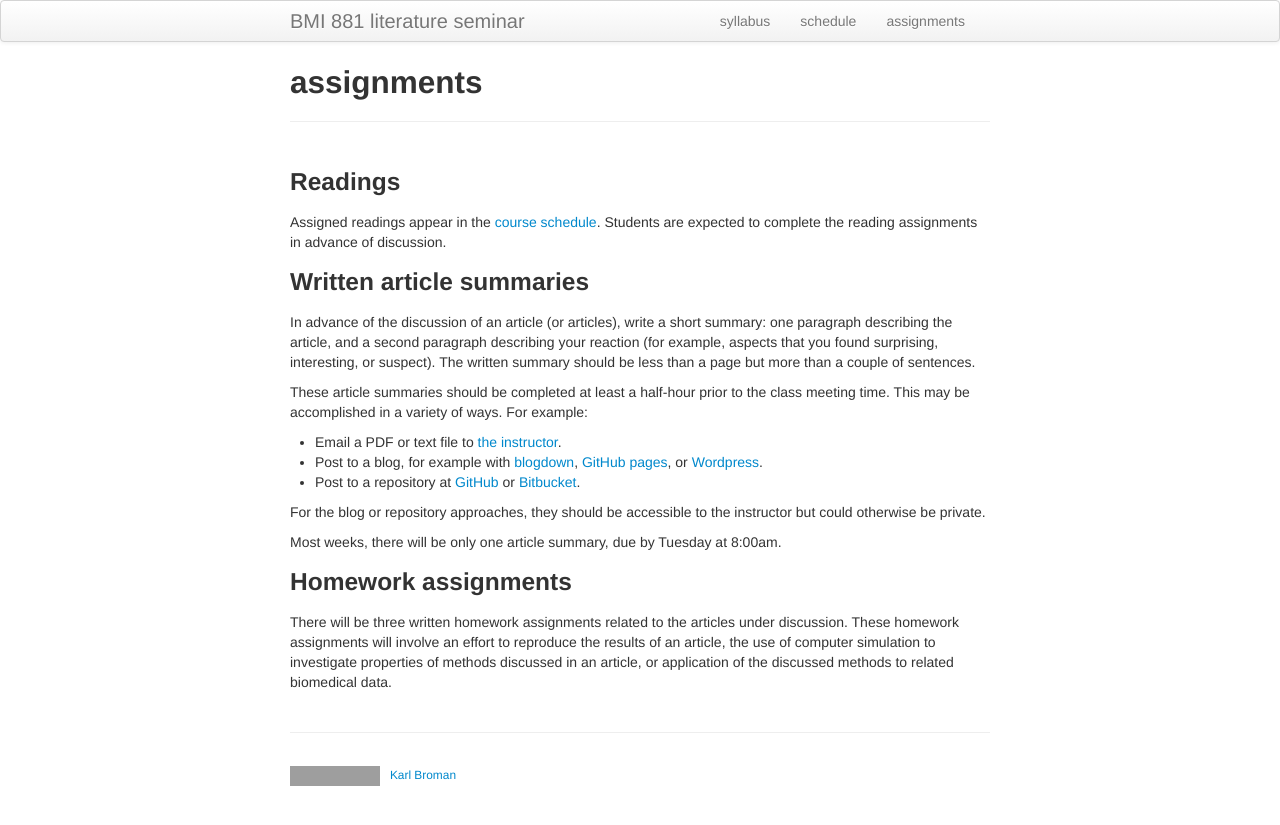
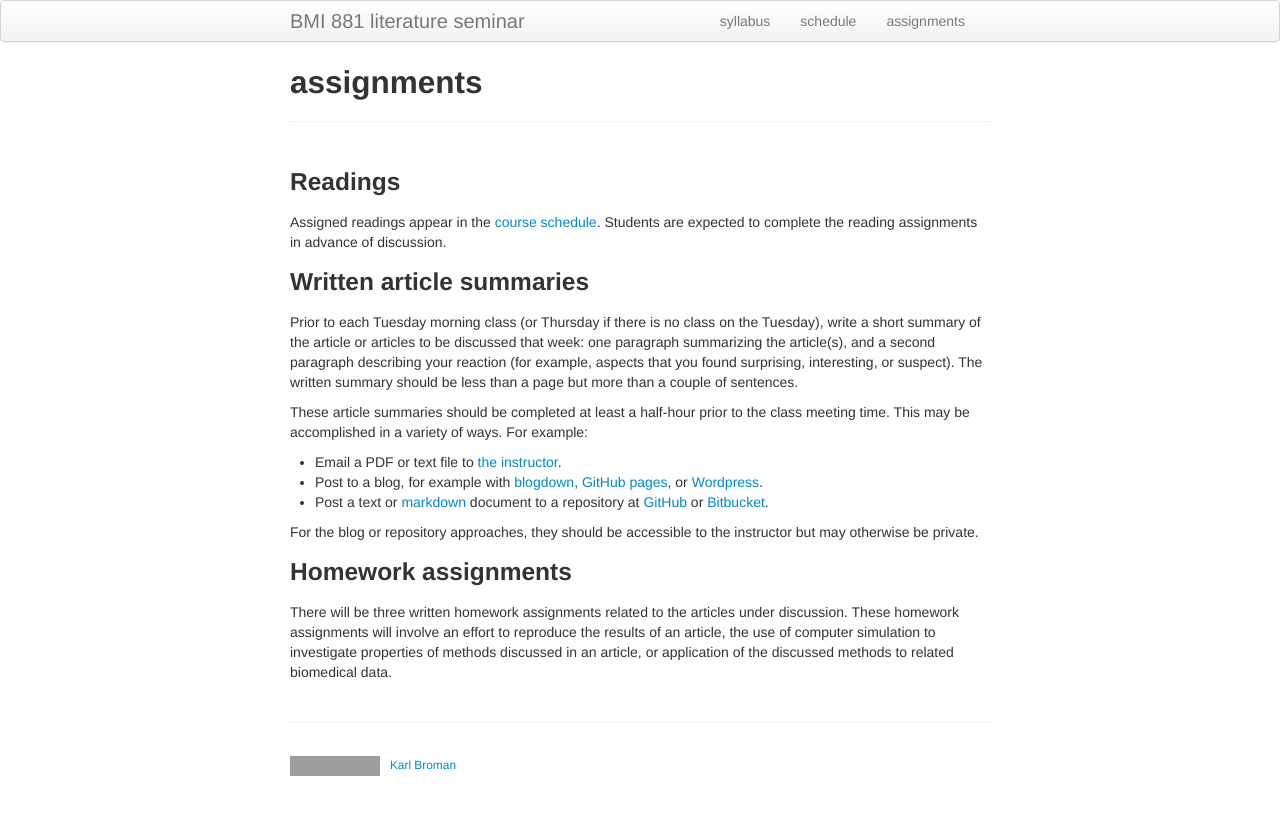
Before and after one commit to kbroman/BMI881_fall2022, a Jekyll site: the page built from assignments.md, in a window 1280 px wide. Shown: the top 825 px of the page. Built offline with Jekyll 4.4.1, drawn with Linux system fonts in a browser that asks for light colours; grey boxes are pictures that could not be loaded.

Commit message:
revise description of written summaries

```diff
--- a/assignments.md
+++ b/assignments.md
@@ -12,11 +12,12 @@ of discussion.
 
 ### Written article summaries
 
-In advance of the discussion of an article (or articles), write a
-short summary: one paragraph describing the article, and a second
-paragraph describing your reaction (for example, aspects that you
-found surprising, interesting, or suspect). The written summary should
-be less than a page but more than a couple of sentences.
+Prior to each Tuesday morning class (or Thursday if there is no class
+on the Tuesday), write a short summary of the article or articles to
+be discussed that week: one paragraph summarizing the article(s), and
+a second paragraph describing your reaction (for example, aspects that
+you found surprising, interesting, or suspect). The written summary
+should be less than a page but more than a couple of sentences.
 
 These article summaries should be completed at least a half-hour prior
 to the class meeting time. This may be accomplished in a variety of
@@ -25,15 +26,15 @@ ways. For example:
 - Email a PDF or text file to [the instructor](https://kbroman.org).
 - Post to a blog, for example with
   [blogdown](https://bookdown.org/yihui/blogdown/), [GitHub
-  pages](https://pages.github.com/), or [Wordpress](https://wordpress.com).
-- Post to a repository at [GitHub](https://github.com) or
+  pages](https://pages.github.com/), or
+  [Wordpress](https://wordpress.com).
+- Post a text or
+  [markdown](https://guides.github.com/features/mastering-markdown/)
+  document to a repository at [GitHub](https://github.com) or
   [Bitbucket](https://bitbucket.org).
 
 For the blog or repository approaches, they should be accessible to
-the instructor but could otherwise be private.
-
-Most weeks, there will be only one article summary, due by Tuesday at
-8:00am.
+the instructor but may otherwise be private.
 
 ### Homework assignments
 
```
Also changed, not shown: syllabus.md (+18 -17 lines).
